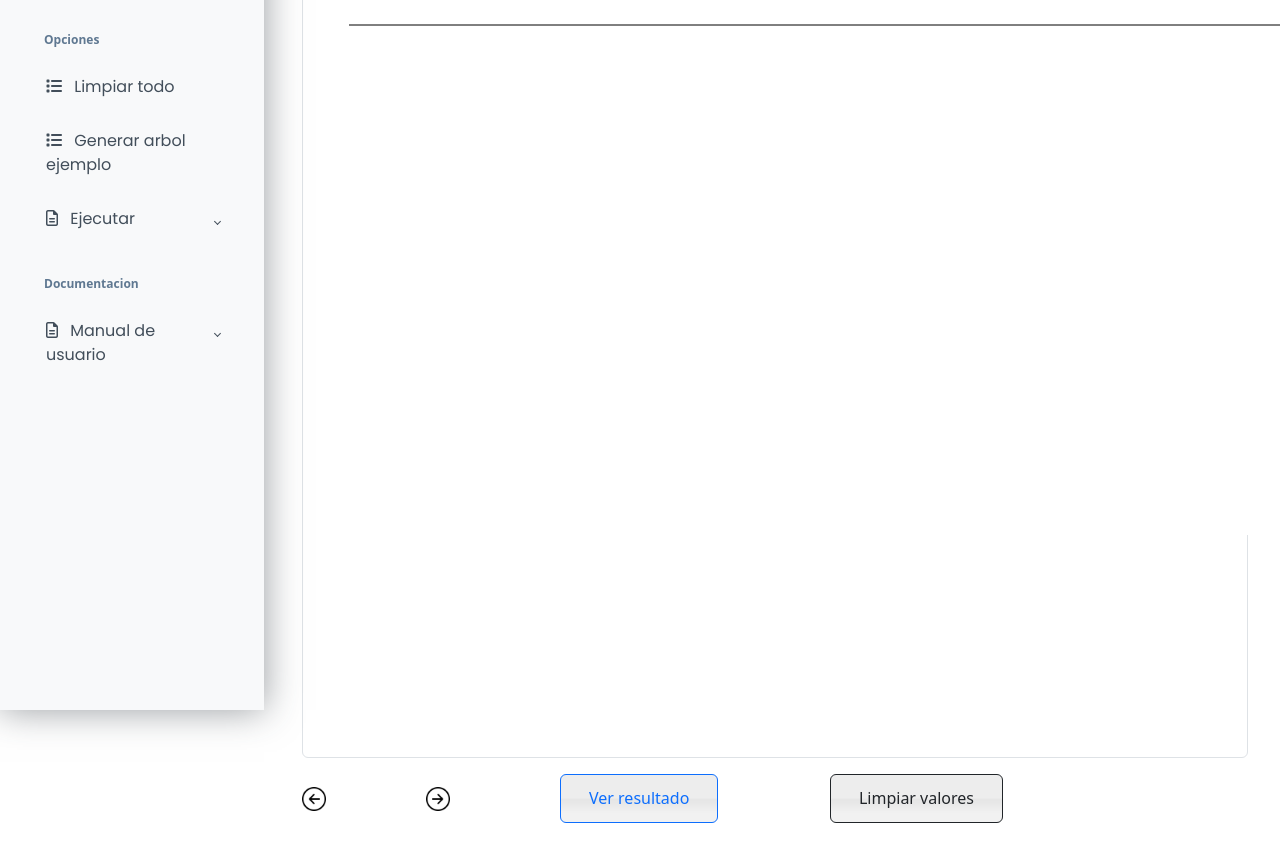
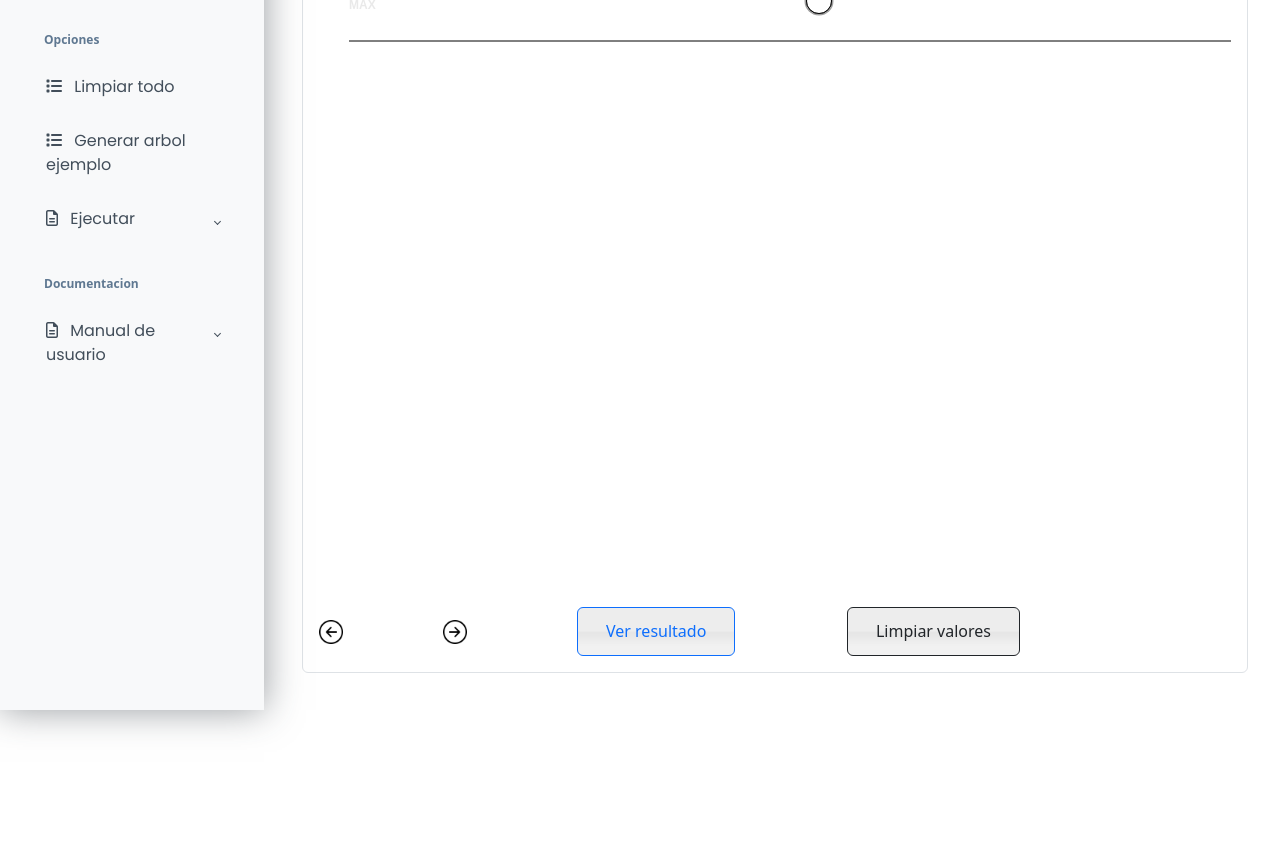
Before and after one commit to M4t3B4rriga/MinMax, a plain HTML site: page index.html in a window 1280 px wide. Shown: the part 90-937 px from the top of the page. After the commit the page ends 803 px from the top, so only its background shows below. Drawn offline with nearby package versions, Linux system fonts and the light colour scheme.

Commit message:
Canvas: cambio en la proporcion del canvas.

```diff
--- a/index.html
+++ b/index.html
@@ -77,12 +77,14 @@
         </aside>
         <!-- Main Component -->
         <div class="main">
-            <main class="content py-2">
+            <main class="content py-4">
                 <div class="container-fluid">
                     <div class="mb-3">
                         <div id="main" class="border rounded p-3">
+                            <div class="overflow-auto" style="max-height: 80vh;">
                                 <canvas width="1000" height="800" id="drawing" style="position: relative; top: 0px; left: 0px;">
                                     Your browser must be very old. It provides no canvas support.
+                                </canvas>
                             </div>
                             <ul id="menu_execucao" class="d-flex justify-content-start align-items-center mt-3" style="display: none;">
                                 <li>
@@ -102,6 +104,7 @@
                     </div>
                 </div>
             </main>
+
         </div>
     </div>
 
```
